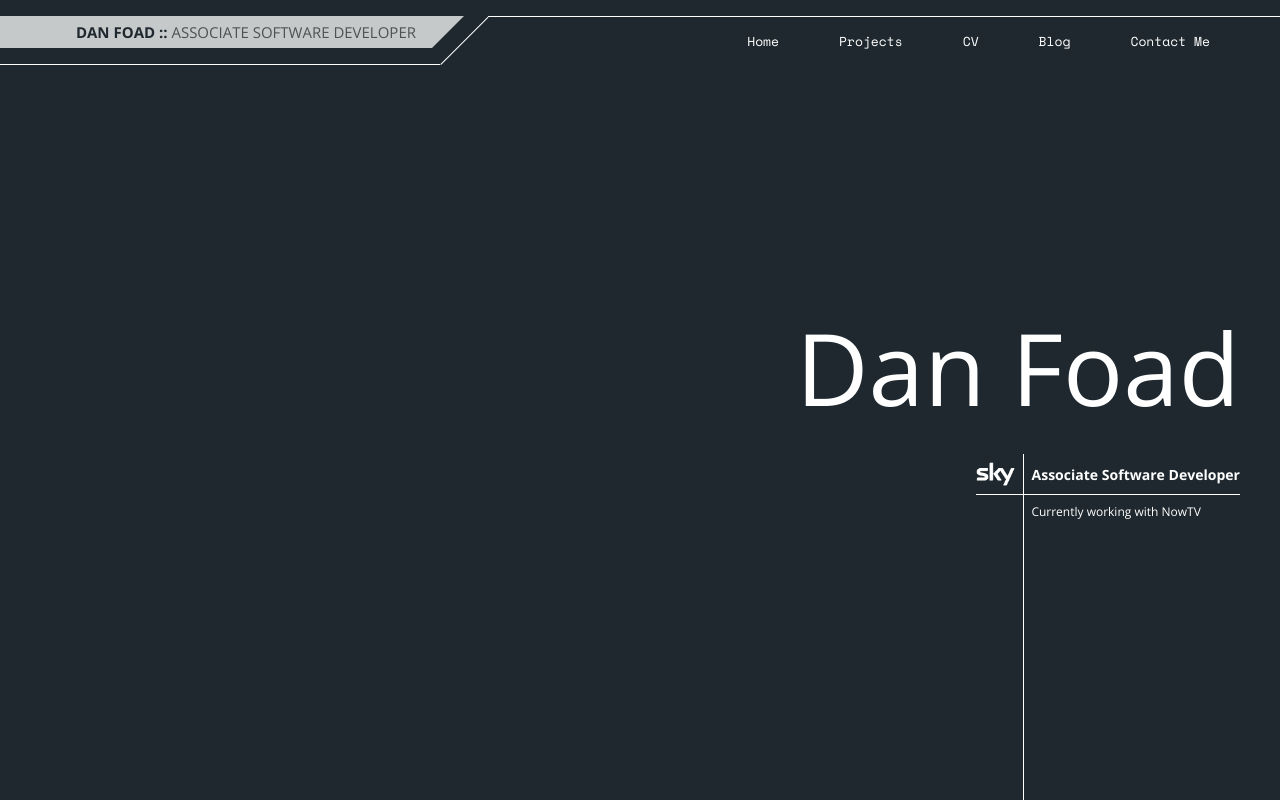
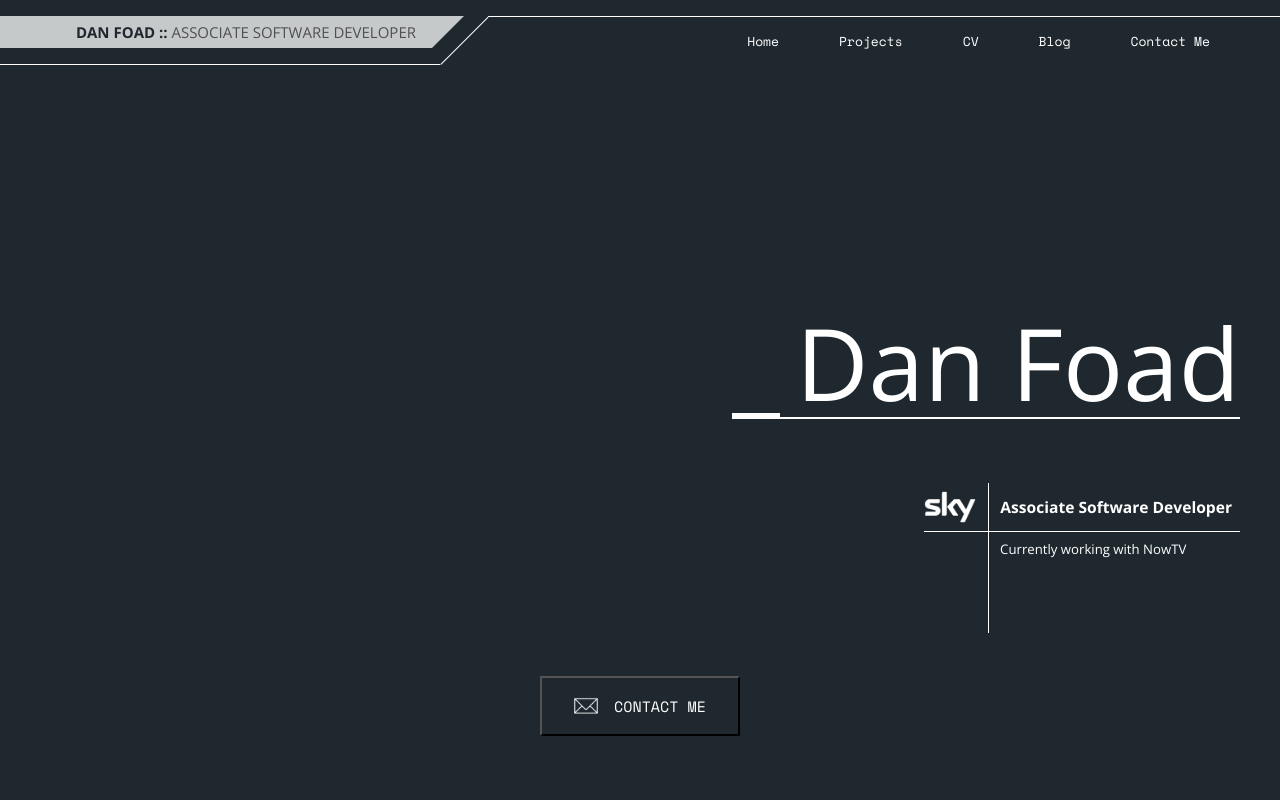
Before and after one commit to foad/foad.github.io, a React (Create React App) app: page / in a window 1280 px wide. Built offline with nearby package versions, Linux system fonts and the light colour scheme.

Commit message:
Added contact me button and additional header formatting

```diff
--- a/src/components/home/home-header.js
+++ b/src/components/home/home-header.js
@@ -13,6 +13,9 @@ export default class HomeHeader extends React.Component {
             Associate Software Developer
           </h3>
           <p>Currently working with NowTV</p>
+        </div>
+        <div className="home-header__buttons">
+          <button className="home-header__contact"><img src="/contact.png" alt=""/>Contact Me</button>
         </div>
       </div>
     )
--- a/src/components/home/home.css
+++ b/src/components/home/home.css
@@ -27,35 +27,80 @@
   font-weight: 200;
   line-height: 1.1em;
   text-align: right;
+  padding-left: 64px;
+  border-bottom: 2px solid #FFFFFF;
+  position: relative;
+}
+.home-header__name:before {
+  content: '';
+  position: absolute;
+  left: 0;
+  bottom: 0;
+  width: 48px;
+  height: 4px;
+  background-color: #FFFFFF;
 }
 .home-header__title {
   font-size: 1.2em;
   position: relative;
-  top: 32px;
+  top: 64px;
 }
 .home-header__title h3 {
   display: flex;
   flex-flow: row nowrap;
   align-items: center;
   border-bottom: 1px solid #FFFFFF;
-  padding: 8px 0;
+  padding: 8px 8px 8px 0;
+  font-size: 1.3em;
 }
 .home-header__logo {
   display: inline-block;
-  height: 24px;
-  margin-right: 16px;
+  height: 32px;
+  margin-right: 24px;
   filter: brightness(100);
 }
 .home-header__title p {
-  margin-left: 55px;
+  margin-left: 76px;
   padding-top: 8px;
+  font-size: 1.1em;
 }
 .home-header__title:after {
   content: '';
   position: absolute;
   top:0;
-  left: 47px;
-  height: 1000%;
+  left: 64px;
+  height: 200%;
   width: 1px;
   background: #FFFFFF;
 }
+.home-header__buttons {
+  position: absolute;
+  bottom: 0;
+  left: 0;
+  right: 0;
+  margin: 0 auto;
+  padding-bottom: 64px;
+  display: flex;
+  flex-flow: column nowrap;
+  align-items: center;
+}
+.home-header__contact {
+  border-radius: 0;
+  background: 0;
+  color: #FFFFFF;
+  font-size: 1.5em;
+  padding: 16px 32px;
+  font-family: 'Space Mono', monospace;
+  text-transform: uppercase;
+  cursor: pointer;
+  transition: background-color 0.1s;
+  display: flex;
+  align-items: center;
+}
+.home-header__contact:hover {
+  background-color: rgba(255, 255, 255, 0.25);
+}
+.home-header__contact img {
+  height: 24px;
+  margin-right: 16px;
+}
```
Also changed, not shown: public/contact.png (added).
